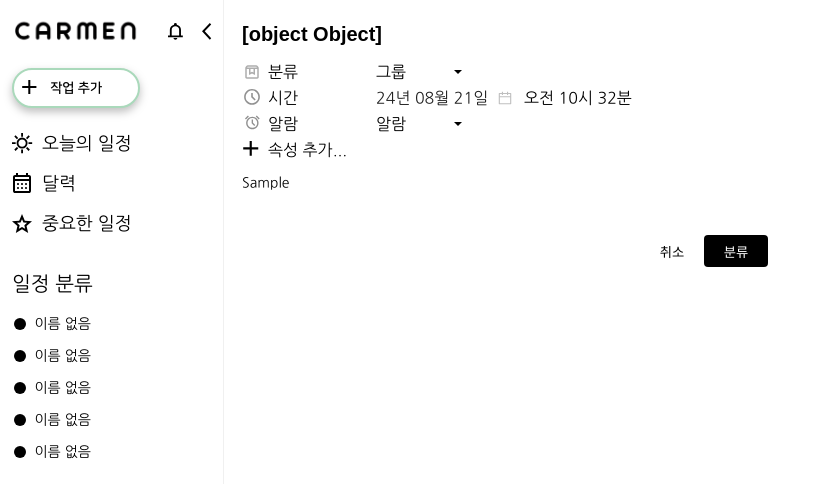
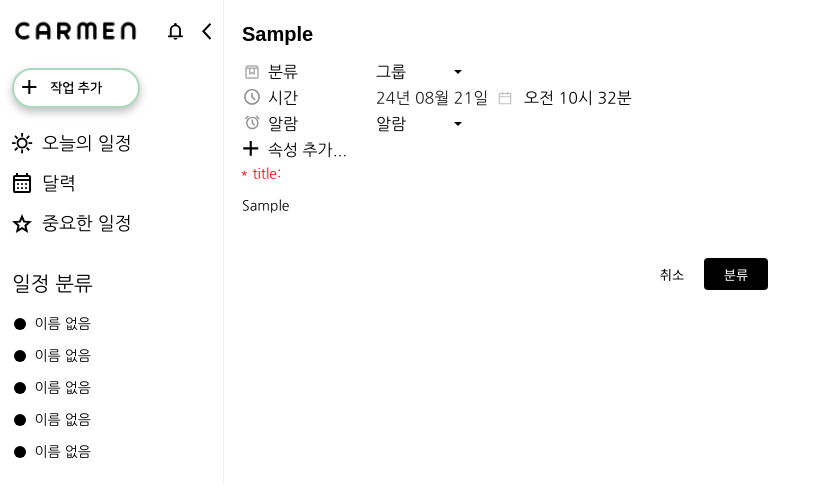
Before and after one commit to sangjin149/Carmen, a React (Create React App) app: page / in a window 1280 px wide. Both pictures are taken after typing "Sample", "Sample" into the empty fields and a click on the button "분류". Shown: the top 498 px of the page, without its empty margins (0-822 px from the left). Built offline with nearby package versions, Linux system fonts and the light colour scheme.

Commit message:
Feature: 오류메시지 출력 기능 추가

```diff
--- a/src/components/newScheduleForm/index.js
+++ b/src/components/newScheduleForm/index.js
@@ -10,10 +10,14 @@ import ScheduleOption from "./ScheduleOption";
 
 // issue #10
 //TODO: value 제어 추가
+//TODO: description 폼 필드에 추가
 //TODO: 필수 입력 추가
 //TODO: 입력 오류시 메시지 표시 추가
 //TODO: 스켈레톤 추가
 //TODO: 애니메이션 추가
+// -ScheduleForm 호출
+// -오류 항목 한번 반짝임
+// -드롭다운 켜고 닫는거
 //TODO: API 추가
 // issue #6
 //BUG: label마다 id 추가
@@ -60,11 +64,11 @@ const formValueInfo = {
 };
 
 export default function NewScheduleForm({ onSubmit: submitAPI = DUMMY_DATA.dummySubmit, ...props }) {
-    const { inputValues, onInputValueChange, onSubmit } = useForm(formValueInfo, submitAPI);
+    const { inputValues, errors, onInputValueChange, onSubmit } = useForm(formValueInfo, submitAPI);
 
     function handleSubmit(e) {
         e.preventDefault();
-        onSubmit();
+        onSubmit(inputValues);
     }
 
     function generateChangeHandler(key) {
@@ -79,13 +83,16 @@ export default function NewScheduleForm({ onSubmit: submitAPI = DUMMY_DATA.dummy
         description: <GroupInputItem name={name} groupColor="#03C75A" />,
     }));
 
+    const errorMessages = [];
+    for (const formItemName in errors) errorMessages.push(`* ${formItemName}: ${errors[formItemName]}`);
+
     return (
         <FakeCon>
             <Container onSubmit={(e) => e.preventDefault()}>
                 <TitleInput
                     value={inputValues.title}
                     placeholder="제목을 입력해주세요"
-                    onChange={generateChangeHandler("title")}
+                    onChange={(e) => onInputValueChange("title", e.target.value)}
                 />
                 <ScheduleOptions>
                     <ScheduleOption
@@ -107,13 +114,22 @@ export default function NewScheduleForm({ onSubmit: submitAPI = DUMMY_DATA.dummy
                         itemList={alarmList}
                         placeholder="알람"
                     />
-                    <AddOption>
-                        <AddIcon src={SidebarAddSchedule} alt="속성 추가" containerWidth={24} containerHeight={24} />
-                        <Desc>속성 추가...</Desc>
-                    </AddOption>
+                    <AddOption.Container>
+                        <AddOption.Icon
+                            src={SidebarAddSchedule}
+                            alt="속성 추가"
+                            containerWidth={24}
+                            containerHeight={24}
+                        />
+                        <AddOption.Desc>속성 추가...</AddOption.Desc>
+                    </AddOption.Container>
+                    <ErrorMessage>
+                        {errorMessages.map((errorMessage) => (
+                            <div className="error-message">{errorMessage}</div>
+                        ))}
+                    </ErrorMessage>
                 </ScheduleOptions>
                 <Description placeholder="일정 설명..." />
-
                 <Control>
                     <CancelButton>취소</CancelButton>
                     <ConfirmButton onClick={handleSubmit}>분류</ConfirmButton>
@@ -149,26 +165,26 @@ const ScheduleOptions = styled.div`
     gap: 2px;
 `;
 
-const AddOption = styled(Button)`
+const AddOption = {
+    Container: styled(Button)`
         height: 1.5rem;
         display: flex;
         align-items: center;
-`;
-
-const Desc = styled.div`
+    `,
+    Desc: styled.div`
         width: 7rem;
         padding-left: 4px;
         font-size: 1rem;
         line-height: 1.125rem;
         text-align: start;
         font-family: "NanumGothic";
-`;
-
-const AddIcon = styled(Icon)`
+    `,
+    Icon: styled(Icon)`
         fill: #adadad;
         width: 18px;
         height: 18px;
-`;
+    `,
+};
 
 const Control = styled.div`
     padding: 10px 0;
@@ -189,3 +205,12 @@ const ConfirmButton = styled(Button)`
     background-color: black;
     color: white;
 `;
+
+const ErrorMessage = styled.div`
+    display: flex;
+    flex-direction: column;
+    & .error-message {
+        color: red;
+        font-size: 14px;
+    }
+`;
--- a/src/hooks/useForm.js
+++ b/src/hooks/useForm.js
@@ -15,10 +15,14 @@ export default function useForm(inputInformation, submitFunction) {
     const { defaultValues, validations } = sortFormInfo(inputInformation);
 
     const [inputValues, setInputValues] = useState(defaultValues);
-    const errors = {};
+    const [errors, setErrors] = useState({});
 
     function onInputValueChange(key, newValue) {
         const validationMessage = validations[key](newValue);
+        setErrors((errors) => ({
+            ...errors,
+            [key]: validationMessage,
+        }));
         errors[key] = validationMessage;
         setInputValues((oldValue) => ({ ...oldValue, [key]: newValue }));
     }
```
Lines whose indentation alone changed are shown as unchanged.
